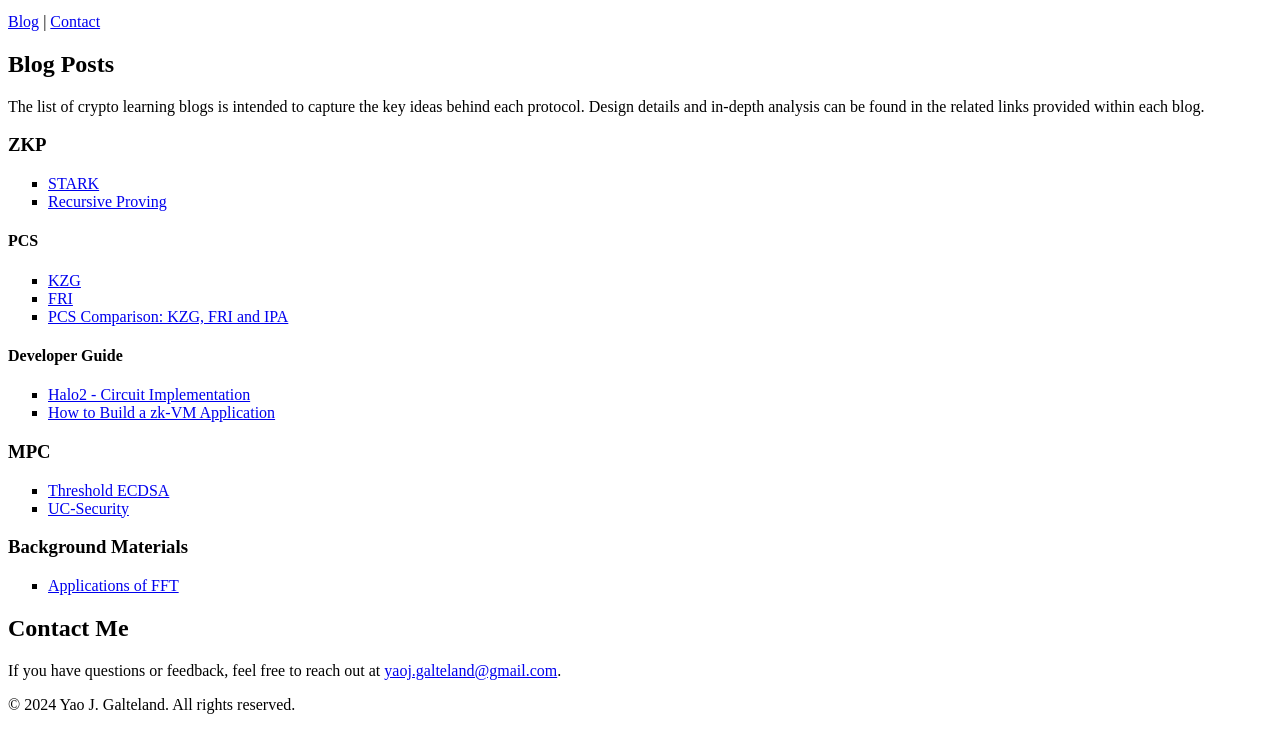
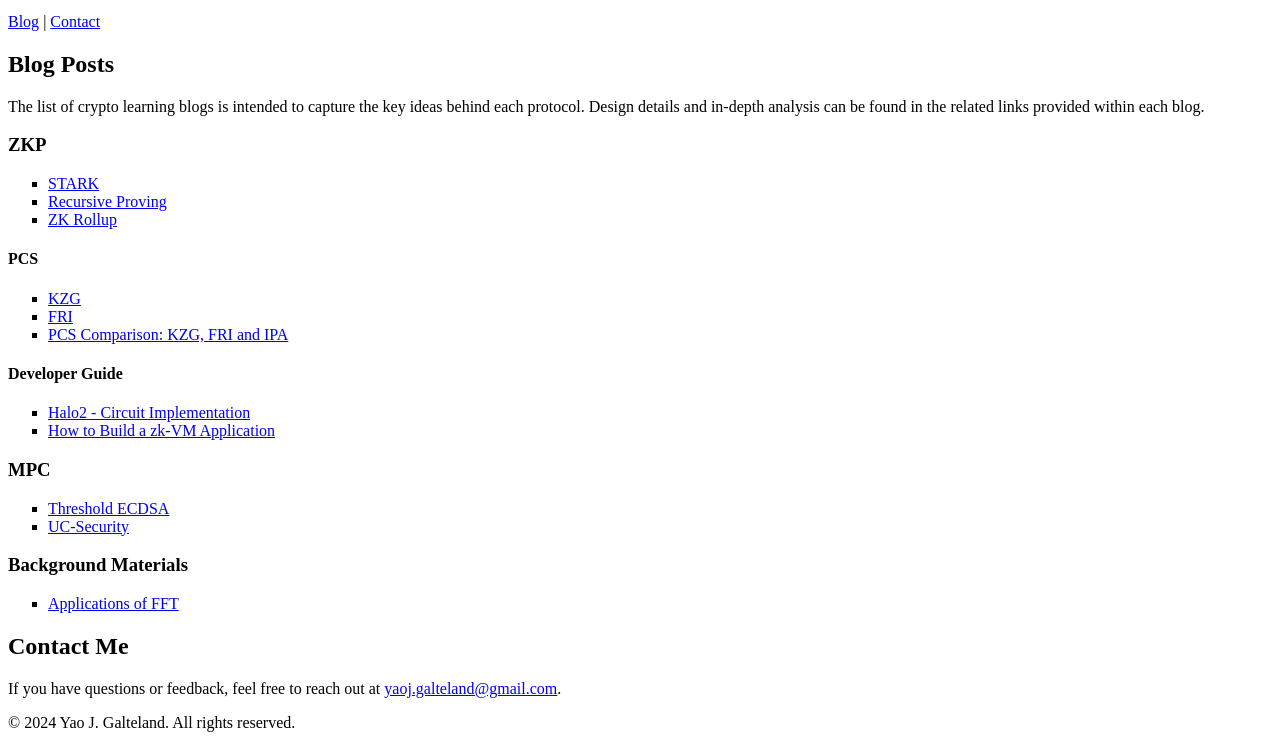
Before and after one commit to YaoJGalteland/CryptoWithYao, a plain HTML site: page index.html in a window 1280 px wide. Shown: the part 119-867 px from the top of the page. Drawn offline with Linux system fonts and the light colour scheme.

Commit message:
add zkrollup

```diff
--- a/index.html
+++ b/index.html
@@ -26,7 +26,7 @@
         <ul style="list-style-type: square;">
             <li><a href="https://hackmd.io/@YaoGalteland/BJAV8nQ7Jg" target="_blank">STARK</a></li>
             <li><a href="https://hackmd.io/@YaoGalteland/S1BnQL0Qkx" target="_blank">Recursive Proving</a></li>
-
+            <li><a href="https://hackmd.io/@YaoGalteland/Hkd4wnlSyl" target="_blank">ZK Rollup</a></li>
         </ul>
 
         <h4>PCS</h4>
```
